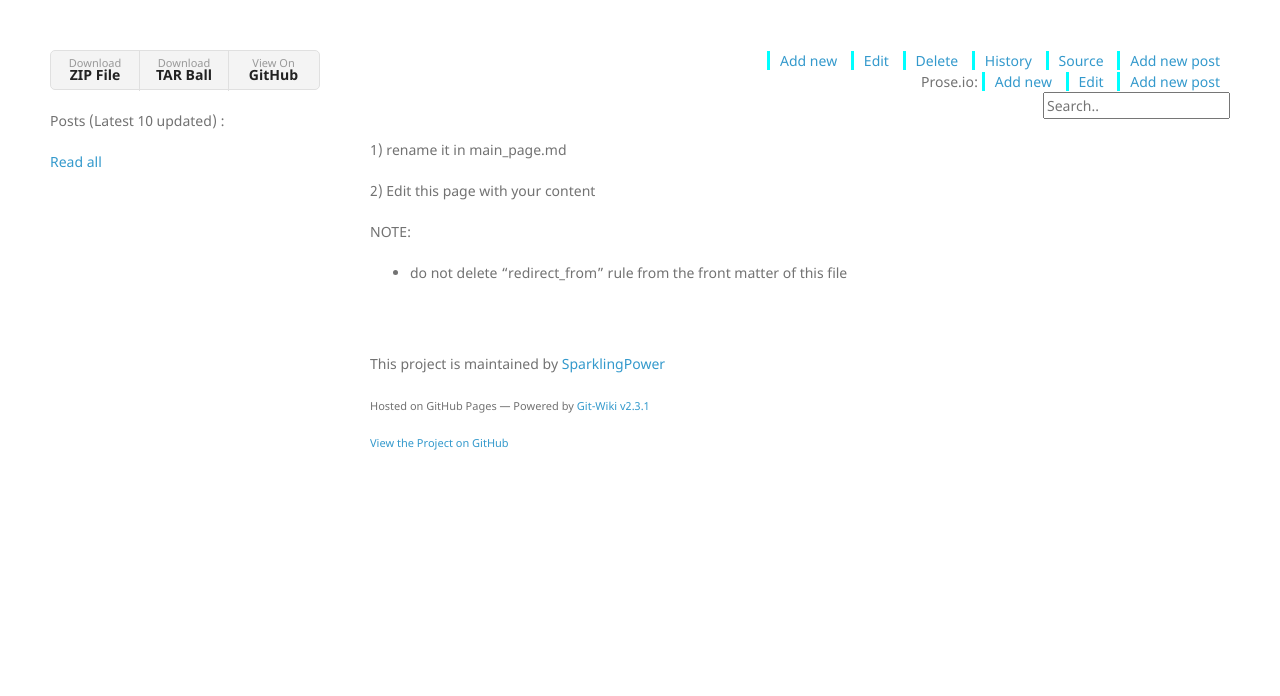
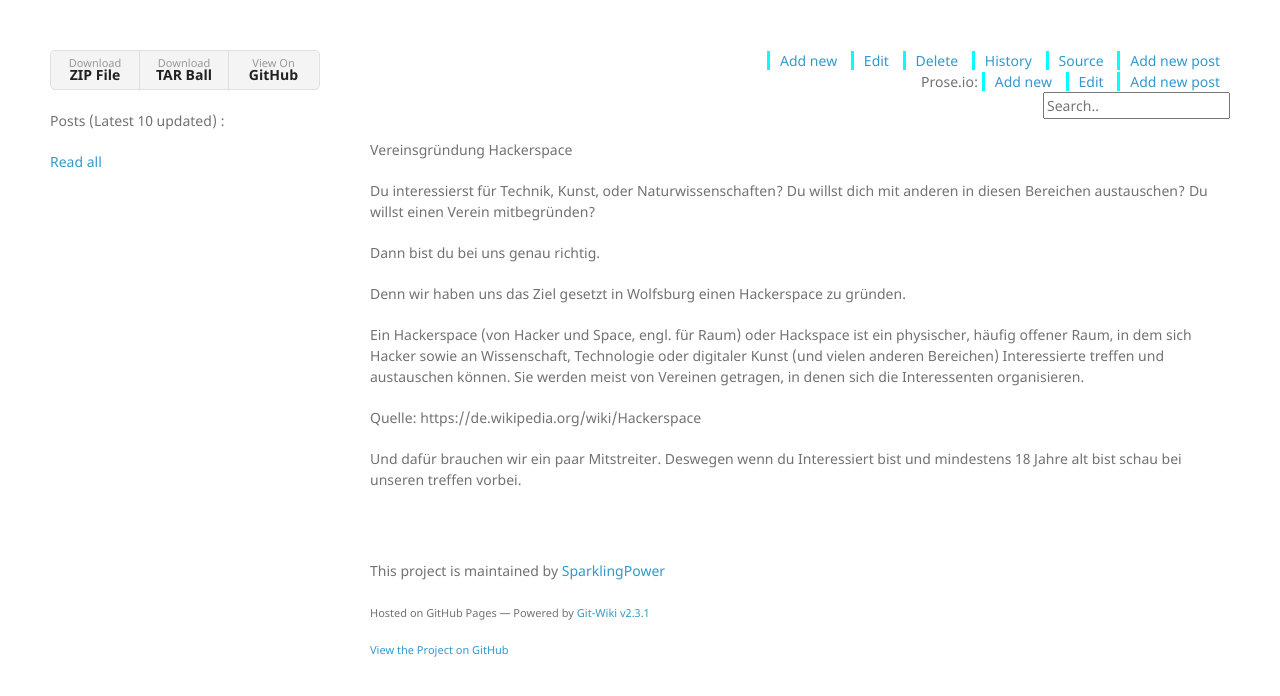
Before and after one commit to SparklingPower/hackerspace-wolfsburg, a Jekyll site: the page built from wiki/main_page.md, in a window 1280 px wide. Shown: the top 696 px of the page. Built offline with Jekyll 4.4.1, drawn with Linux system fonts in a browser that asks for light colours; nearby versions of some CDN libraries.

Commit message:
some content for the main page

```diff
--- a/wiki/main_page.md
+++ b/wiki/main_page.md
@@ -2,11 +2,21 @@
 redirect_from: "/"
 ---
 
-
-1) rename it in main_page.md
-
-2) Edit this page with your content
+Vereinsgründung Hackerspace
 
 
-NOTE:
-- do not delete "redirect_from" rule from the front matter of this file
+Du interessierst für Technik, Kunst, oder Naturwissenschaften?
+Du willst dich mit anderen in diesen Bereichen austauschen?
+Du willst einen Verein mitbegründen?
+
+Dann bist du bei uns genau richtig.
+
+Denn wir haben uns das Ziel gesetzt in Wolfsburg einen Hackerspace zu gründen.
+
+Ein Hackerspace (von Hacker und Space, engl. für Raum) oder Hackspace ist ein physischer, häufig offener Raum, in dem sich Hacker sowie an Wissenschaft, Technologie oder digitaler Kunst (und vielen anderen Bereichen) Interessierte treffen und austauschen können. Sie werden meist von Vereinen getragen, in denen sich die Interessenten organisieren.
+
+Quelle: https://de.wikipedia.org/wiki/Hackerspace
+
+
+Und dafür brauchen wir ein paar Mitstreiter.
+Deswegen wenn du Interessiert bist und mindestens 18 Jahre alt bist schau bei unseren treffen vorbei.
```
